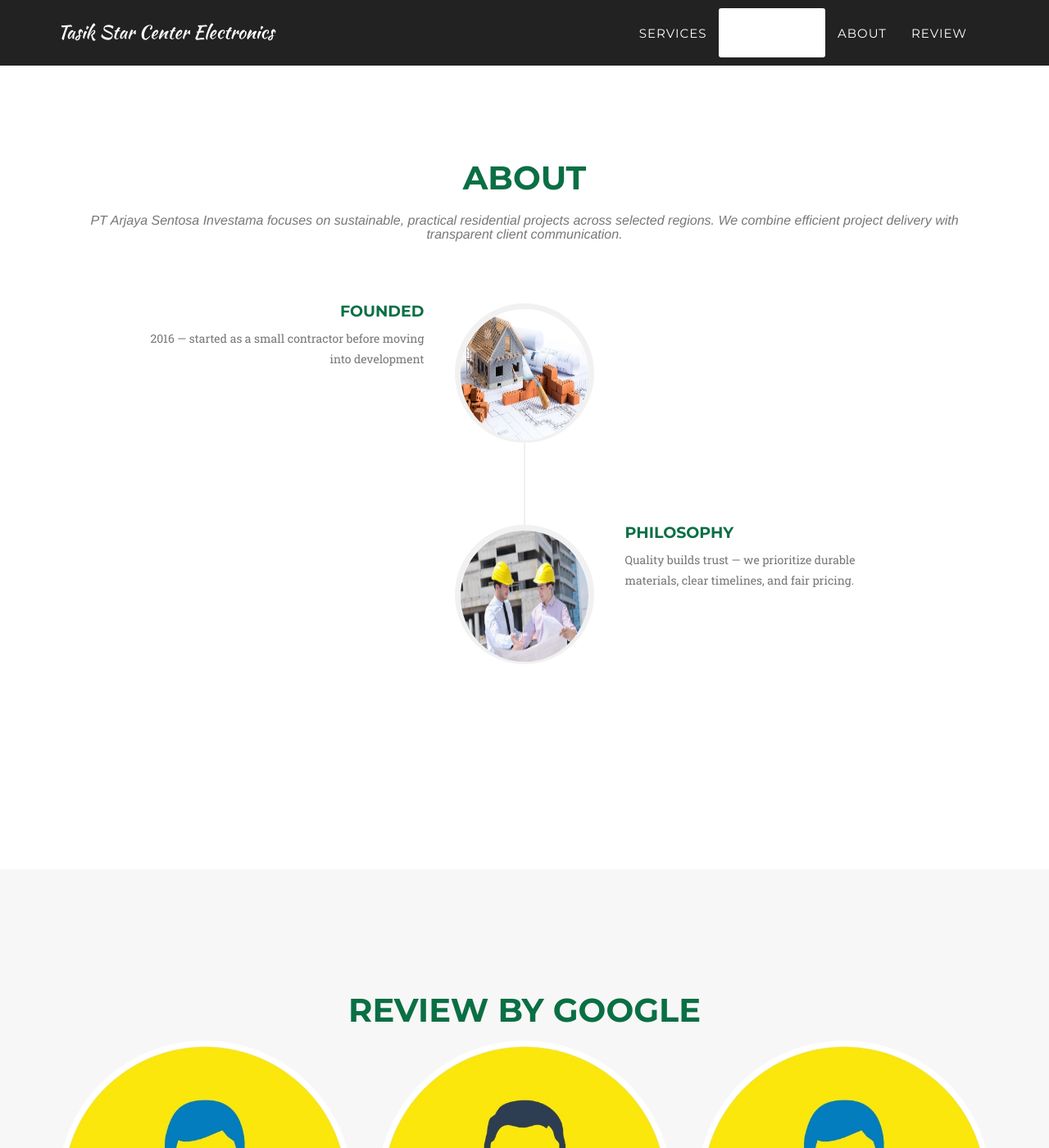
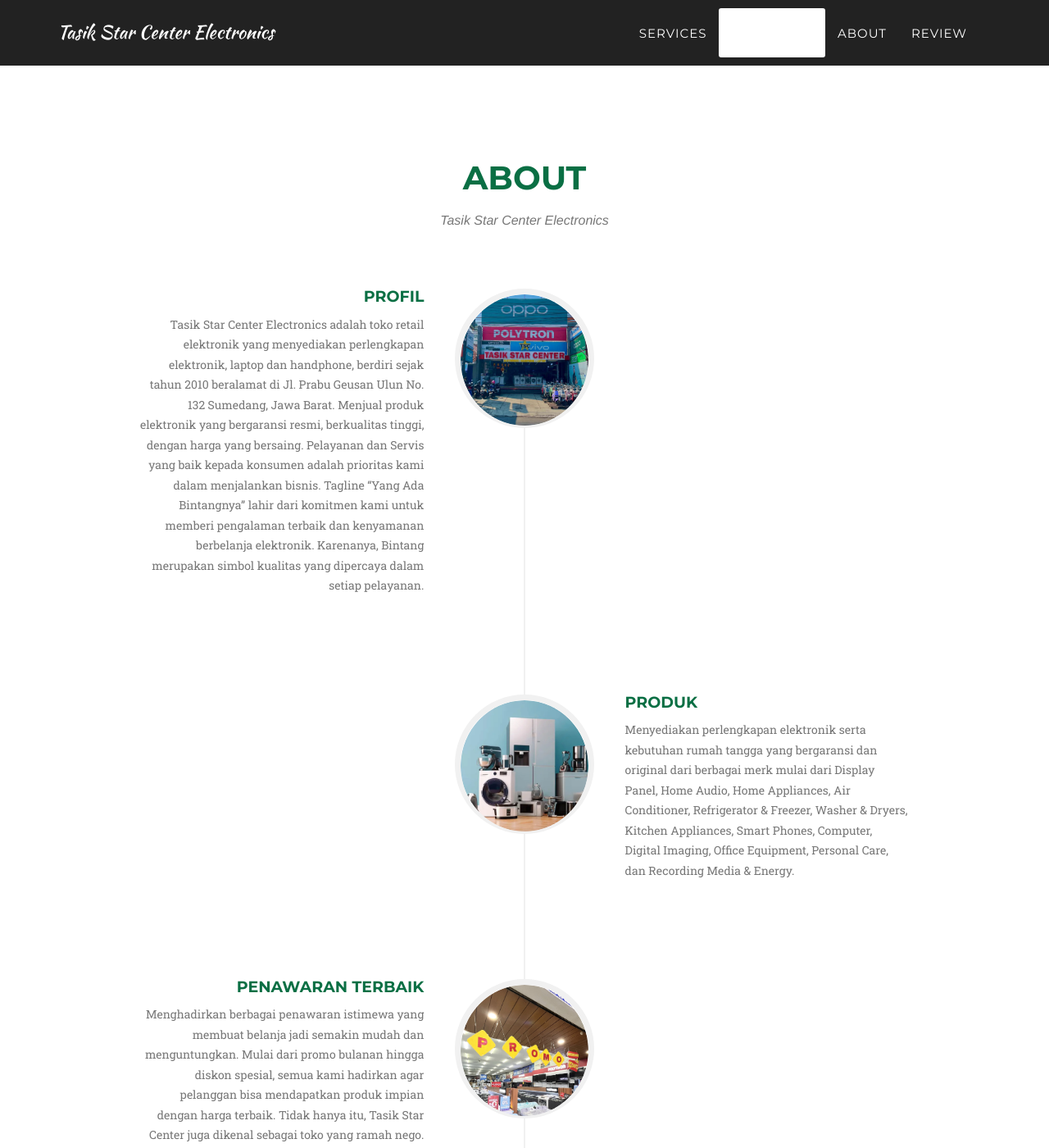
Before and after one commit to aptanadev/tasikstarcenter, a Jekyll site: the page built from index.html, in a window 1280 px wide and 1400 px high, scrolled down 2520 px. Shown: the whole window at 82% size. Built offline with Jekyll 4.4.1, drawn with Linux system fonts in a browser that asks for light colours; some web fonts are replaced; some of the changed text lies outside the part shown.

Commit message:
update about

```diff
--- a/_includes/about.html
+++ b/_includes/about.html
@@ -4,7 +4,7 @@
             <div class="row">
                 <div class="col-lg-12 text-center">
                     <h2 class="section-heading">About</h2>
-                    <h3 class="section-subheading text-muted">PT Arjaya Sentosa Investama focuses on sustainable, practical residential projects across selected regions. We combine efficient project delivery with transparent client communication. </h3>
+                    <h3 class="section-subheading text-muted">Tasik Star Center Electronics</h3>
                 </div>
             </div>
             <div class="row">
@@ -16,11 +16,13 @@
                             </div>
                             <div class="timeline-panel">
                                 <div class="timeline-heading">
-                                    <h4>Founded</h4>
+                                    <h4>Profil</h4>
                                     <h4 class="subheading"></h4>
                                 </div>
                                 <div class="timeline-body">
-                                    <p class="text-muted">2016 — started as a small contractor before moving into development</p>
+                                    <p class="text-muted">Tasik Star Center Electronics adalah toko retail elektronik yang menyediakan perlengkapan elektronik, laptop dan handphone, berdiri sejak tahun 2010 beralamat di Jl. Prabu Geusan Ulun No. 132 Sumedang, Jawa Barat.
+                                        Menjual produk elektronik yang bergaransi resmi, berkualitas tinggi, dengan harga yang bersaing. Pelayanan dan Servis yang baik kepada konsumen adalah prioritas kami dalam menjalankan bisnis.
+                                        Tagline “Yang Ada Bintangnya” lahir dari komitmen kami untuk memberi pengalaman terbaik dan kenyamanan berbelanja elektronik. Karenanya, Bintang merupakan simbol kualitas yang dipercaya dalam setiap pelayanan.</p>
                                 </div>
                             </div>
                         </li>
@@ -30,25 +32,27 @@
                             </div>
                             <div class="timeline-panel">
                                 <div class="timeline-heading">
-                                    <h4>Philosophy</h4>
+                                    <h4>Produk</h4>
                                     <h4 class="subheading"></h4>
                                 </div>
                                 <div class="timeline-body">
-                                    <p class="text-muted">Quality builds trust — we prioritize durable materials, clear timelines, and fair pricing.</p>
+                                    <p class="text-muted">Menyediakan perlengkapan elektronik serta kebutuhan rumah tangga yang bergaransi dan original dari berbagai merk mulai dari Display Panel, Home Audio, Home Appliances, Air Conditioner, Refrigerator & Freezer, Washer & Dryers, Kitchen Appliances, Smart Phones, Computer, Digital Imaging, Office Equipment, Personal Care, dan Recording Media & Energy.</p>
                                 </div>
                             </div>
                         </li>
-                        <li hidden>
+                        <li>
                             <div class="timeline-image">
                                 <img class="img-circle img-responsive" src="img/about/about3.jpg" alt="" style="width: 200px; height: 160px;">
                             </div>
                             <div class="timeline-panel">
                                 <div class="timeline-heading">
-                                    <h4>2022–Now</h4>
-                                    <h4 class="subheading">Digitalization & Multi-channel Sales</h4>
+                                    <h4>Penawaran Terbaik</h4>
+                                    <h4 class="subheading"></h4>
                                 </div>
                                 <div class="timeline-body">
-                                    <p class="text-muted">Embracing digital marketing, online sales channels, and improved after-sales services to reach a wider buyer base.</p>
+                                    <p class="text-muted">Menghadirkan berbagai penawaran istimewa yang membuat belanja jadi semakin mudah dan menguntungkan.
+                                        Mulai dari promo bulanan hingga diskon spesial, semua kami hadirkan agar pelanggan bisa mendapatkan produk impian dengan harga terbaik. Tidak hanya itu, Tasik Star Center juga dikenal sebagai toko yang ramah nego.
+                                        Untuk kemudahan pembayaran, kami menyediakan layanan kredit tanpa DP, proses mudah dengan tenor fleksibel. Pembelian perlengkapan elektronik kami pastikan pelanggan mendapatkan pelayanan yang prima, transparan, aman, dan profesional. </p>
                                 </div>
                             </div>
                         </li>
```
Also changed, not shown: img/about/about1.jpg, img/about/about2.jpg, img/about/about3.jpg (added).
